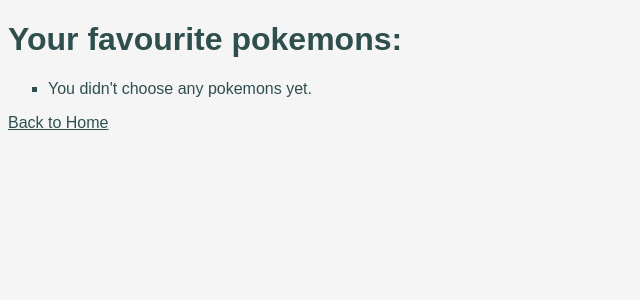
After one commit to Kinciorska/pokedex, a Django app: page /favourites/ in a window 1280 px wide. The commit adds this page. Shown: the top 300 px of the page, without its empty margins (0-640 px from the left). Run offline with Django 4.2, Linux system fonts and the light colour scheme; data that the repository does not hold is empty.

Commit message:
Added favourite pokemon selection

```diff
--- a/pokedex/urls.py
+++ b/pokedex/urls.py
@@ -17,7 +17,7 @@
 from django.contrib import admin
 from django.urls import path, include
 
-from pokemons.views import SearchPokemonView
+from pokemons.views import SearchPokemonView, AddFavouritePokemon, RemoveFavouritePokemon, FavouritePokemonView
 from website.views import HomePageView, RegisterView, LoginView, LogoutView
 
 urlpatterns = [
@@ -27,5 +27,8 @@
     path('login', LoginView.as_view(), name="login"),
     path('logout', LogoutView.as_view(), name="logout"),
     path('search/', SearchPokemonView.as_view(), name="search_pokemon"),
+    path('add_favourite/<id_or_name>/', AddFavouritePokemon.as_view(), name="add_fav_pokemon"),
+    path('remove_favourite/<id_or_name>/', RemoveFavouritePokemon.as_view(), name="remove_fav_pokemon"),
+    path('favourites/', FavouritePokemonView.as_view(), name="favourite_pokemon"),
     path('pokemons/', include('pokemons.urls')),
 ]
--- a/pokemons/forms.py
+++ b/pokemons/forms.py
@@ -3,7 +3,3 @@
 
 class SearchPokemonForm(forms.Form):
     id_or_name = forms.CharField(label="Name", max_length=100)
-
-
-class AddPokemonToFavourites(forms.Form):
-    checked = forms.BooleanField(label="Add to favourites")
--- /dev/null
+++ b/pokemons/templates/pokemons/favourite_pokemon.html
@@ -0,0 +1,20 @@
+{% extends "base.html" %}
+
+{% block title %} Favourite Pokemons {% endblock%}
+
+{% block content %}
+<body>
+  <h1>Your favourite pokemons:</h1>
+  <ul>
+        {% for pokemon in object_list %}
+            <li>
+                <a href="{% url 'pokemons:pokemon_detail' pokemon.name %}">
+                        {{ pokemon.name }}
+                </a>
+            </li>
+        {% empty %}
+        <li>You didn't choose any pokemons yet.</li>
+        {% endfor %}
+</ul>
+    <a href="{% url 'home' %}">Back to Home</a>
+{% endblock%}
--- a/pokemons/views.py
+++ b/pokemons/views.py
@@ -1,15 +1,18 @@
-from django.shortcuts import render, redirect, reverse
+from django.shortcuts import render, redirect
 from urllib.parse import urljoin
 from django.views import View
-from django.views.generic.detail import DetailView
 from django.views.generic.edit import FormView
+from django.views.generic.list import ListView
 from django.contrib.auth.decorators import login_required
+from django.utils.decorators import method_decorator
 import requests
-from django.shortcuts import get_object_or_404
-from django.contrib.auth.models import User
 
-from .forms import SearchPokemonForm, AddPokemonToFavourites
+from .forms import SearchPokemonForm
 from .models import FavouritePokemon
+
+
+def set_as_favourite(id_or_name):
+    return FavouritePokemon.objects.filter(name=id_or_name).exists()
 
 
 class PokemonView(View):
@@ -19,25 +22,11 @@
         url = urljoin('https://pokeapi.co/api/v2/pokemon/', id_or_name)
         pokemon = requests.get(url).json()
         """The context is a dictionary mapping template variable names to Python objects."""
-        context = {"pokemon": pokemon}
+        is_favourite = set_as_favourite(id_or_name)
+        context = {"pokemon": pokemon,
+                   "is_favourite": is_favourite,
+                   }
         return render(request, self.template_name, context)
-
-    @login_required(login_url="/website/login/")
-    def post(self, request, id_or_name, user_id):
-        form = AddPokemonToFavourites
-        model = FavouritePokemon
-        if form.is_valid():
-            pokemon_url = urljoin('https://pokeapi.co/api/v2/pokemon/', id_or_name)
-            pokemon = requests.get(pokemon_url).json()
-            name = pokemon["name"]
-            user = request.user
-            model.object.create(
-                name=name, user=user)
-            context = {"form": form}
-            return render(request, self.template_name, context)
-        else:
-            context = {"form": form}
-            return render(request, self.template_name, context)
 
 
 class SearchPokemonView(FormView):
@@ -58,3 +47,30 @@
         else:
             context = {"form": form}
             return render(request, self.template_name, context)
+
+
+class AddFavouritePokemon(View):
+    model = FavouritePokemon
+
+    @method_decorator(login_required(login_url="/website/login/"))
+    def get(self, request, id_or_name):
+        user = request.user
+        favourite_pokemon = self.model(name=id_or_name, user=user)
+        favourite_pokemon.save()
+        return redirect("pokemons:pokemon_detail", id_or_name)
+
+
+class RemoveFavouritePokemon(View):
+    model = FavouritePokemon
+
+    @method_decorator(login_required(login_url="/website/login/"))
+    def get(self, request, id_or_name):
+        user = request.user
+        favourite_pokemon = self.model.objects.filter(name=id_or_name)
+        favourite_pokemon.delete()
+        return redirect("pokemons:pokemon_detail", id_or_name)
+
+
+class FavouritePokemonView(ListView):
+    model = FavouritePokemon
+    template_name = "pokemons/favourite_pokemon.html"
--- a/website/templates/website/home.html
+++ b/website/templates/website/home.html
@@ -13,6 +13,9 @@
       </li>
       <li class="nav-item">
         <a class="nav-link" href="#">Welcome, {{user.username}}</a>
+      </li>
+      <li class="nav-item">
+        <a class="nav-link" href="{% url 'favourite_pokemon' %}">Favourite pokemons</a>
       </li>
 
       {% else %}
```
Also changed, not shown: pokedex/settings.py (+0 -15 lines), pokemons/templates/pokemons/pokemon.html (+7 -5 lines).
